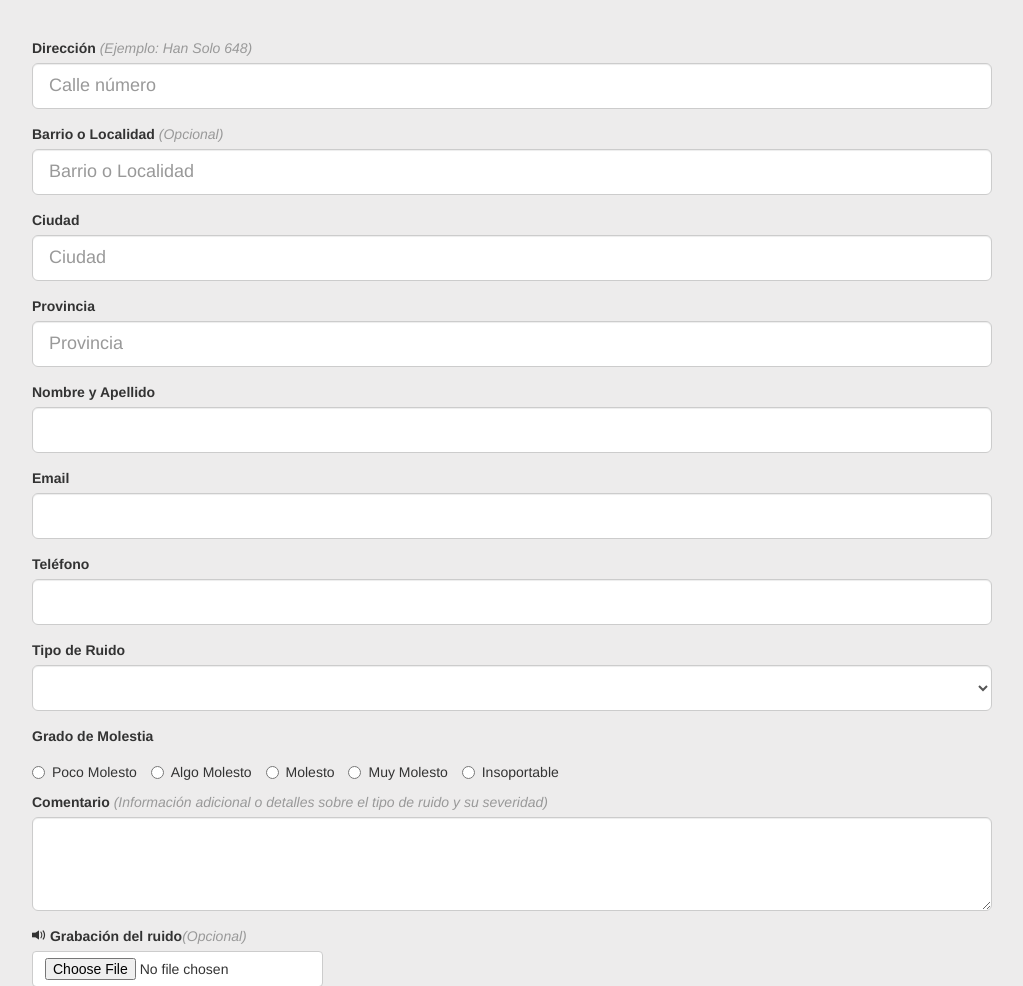
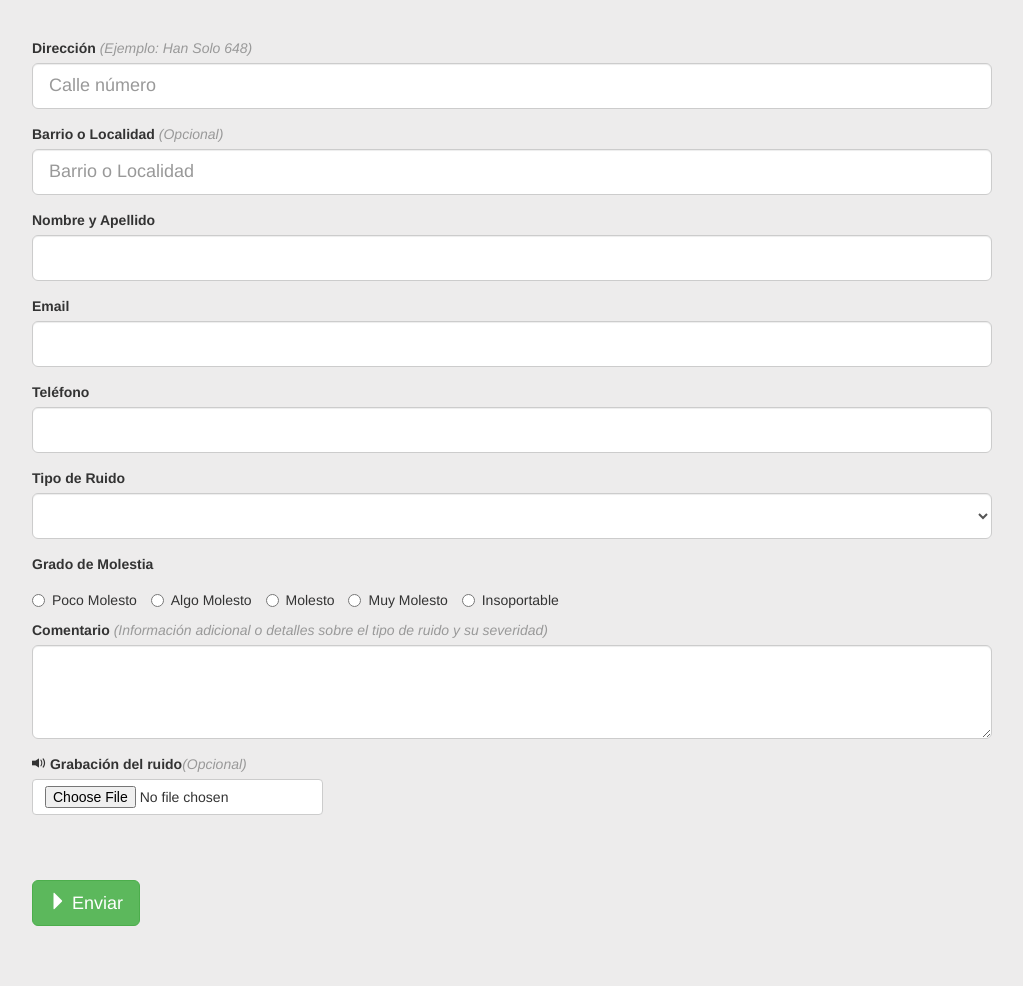
Before and after one commit to rbistolfi/cordoba_sounds, a Flask app: page /new in a window 1280 px wide. Shown: the part 432-1418 px from the top of the page, without its empty margins (128-1151 px from the left). Run offline with Flask 2, Linux system fonts and the light colour scheme; some libraries are stand-ins or nearby versions.

Commit message:
removed city and province fields
Project is for Córdoba city only

```diff
--- a/static/common.js
+++ b/static/common.js
@@ -25,7 +25,7 @@ var queryNominatim = function () {
     // Setup query
     var street = houseNumber + " " + street;
     var neighborhood = $("#neighborhood").val();
-    var city = $("#city").val() || "Córdoba";
+    var city = "Córdoba";
     var country = "Argentina";
 
     // Send to OSM
--- a/templates/index.html
+++ b/templates/index.html
@@ -13,16 +13,6 @@
         <label for="neighborhood">Barrio o Localidad <em>(Opcional)</em></label>
         <input type="text" id="neighborhood" name="neighborhood"
         class="form-control input-lg" placeholder="Barrio o Localidad">
-    </div>
-
-    <div class="form-group">
-        <label for="city">Ciudad</label>
-        <input type="text" id="city" name="city" class="form-control input-lg" placeholder="Ciudad">
-    </div>
-
-    <div class="form-group">
-        <label for="province">Provincia</label>
-        <input type="text" id="province" name="province" class="form-control input-lg" placeholder="Provincia">
     </div>
 
     <div class="form-group">
@@ -102,19 +92,6 @@
     };
 
 
-    var setupCityInput = function () {
-        var cityTimeout;
-        $("input#city").on("change", function () {
-            if (cityTimeout) {
-                clearTimeout(cityTimeout);
-            }
-            cityTimeout = setTimeout(function () {
-                queryNominatim();
-            }, 500);
-        });
-    };
-
-
     var setupSubmit = function () {
         $("button[type=submit]").on("click", function (event) {
             event.preventDefault();
@@ -125,8 +102,8 @@
             }
 
             postData.address = $("#address").val();
-            postData.city = $("#city").val();
-            postData.province = $("#province").val();
+            postData.city = "Córdoba";
+            postData.province = "Córdoba";
             postData.name = $("#name").val();
             postData.email = $("#email").val();
             postData.telephone = $("#telephone").val();
```
